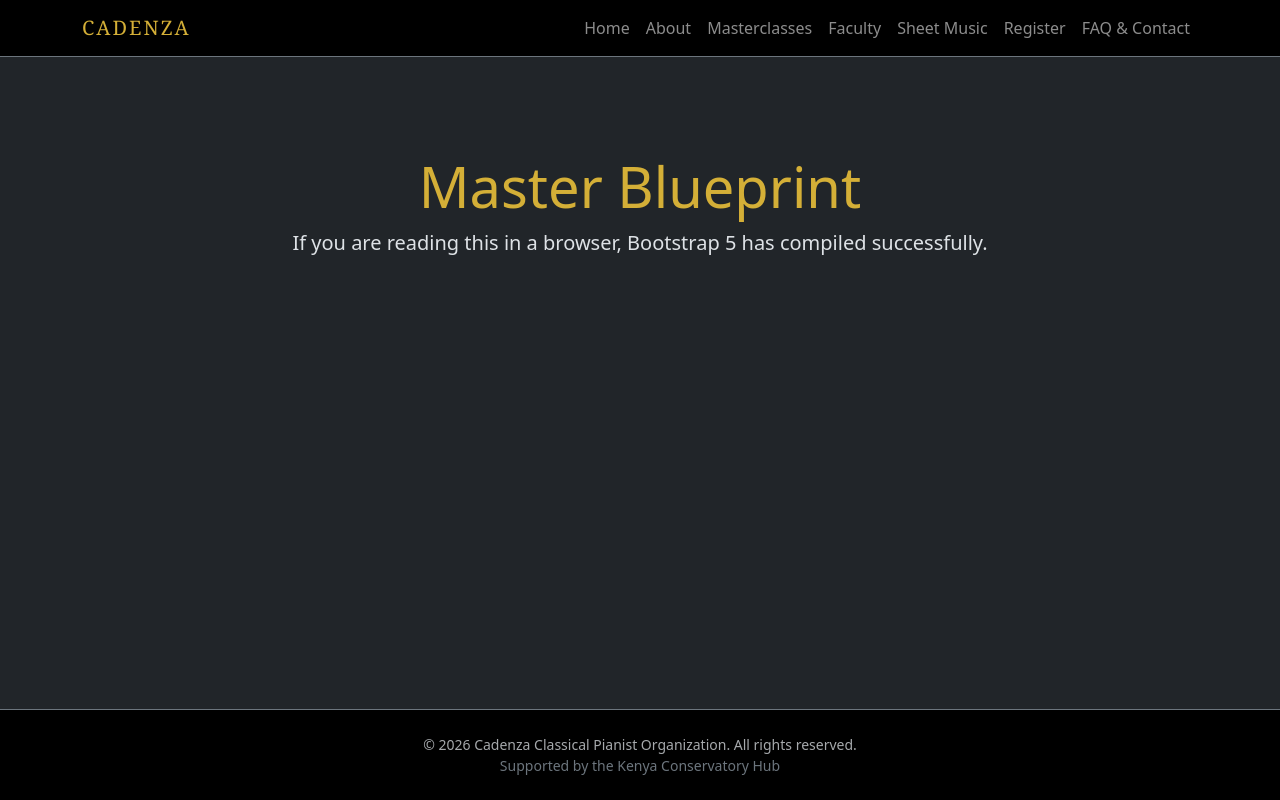
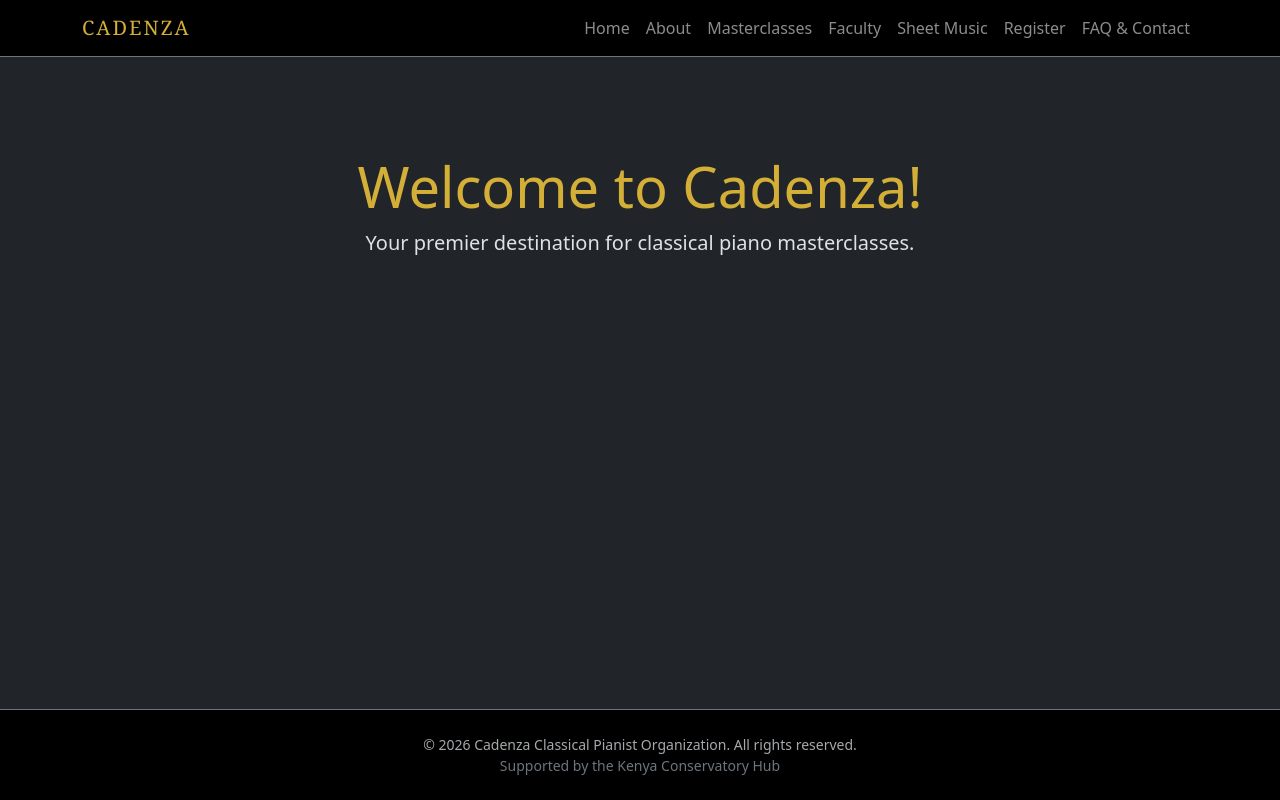
Before and after one commit to matthewkeah/upcomingpianists, a plain HTML site: page template.html in a window 1280 px wide. Drawn offline with nearby package versions, Linux system fonts and the light colour scheme.

Commit message:
Page content

```diff
--- a/template.html
+++ b/template.html
@@ -67,8 +67,8 @@
     <!--  2. DYNAMIC CONTENT AREA  -->
     <main class="container py-5">
         <div class="text-center py-5">
-            <h1 class="display-4 accent-text">Master Blueprint</h1>
-            <p class="lead">If you are reading this in a browser, Bootstrap 5 has compiled successfully.</p>
+            <h1 class="display-4 accent-text">Welcome to Cadenza!</h1>
+            <p class="lead">Your premier destination for classical piano masterclasses.</p>
         </div>
     </main>
 
```
